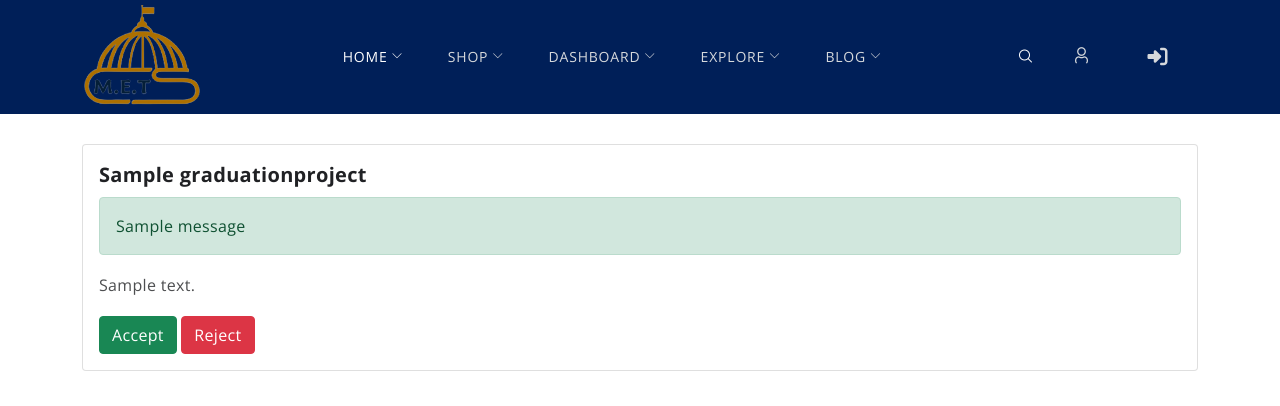
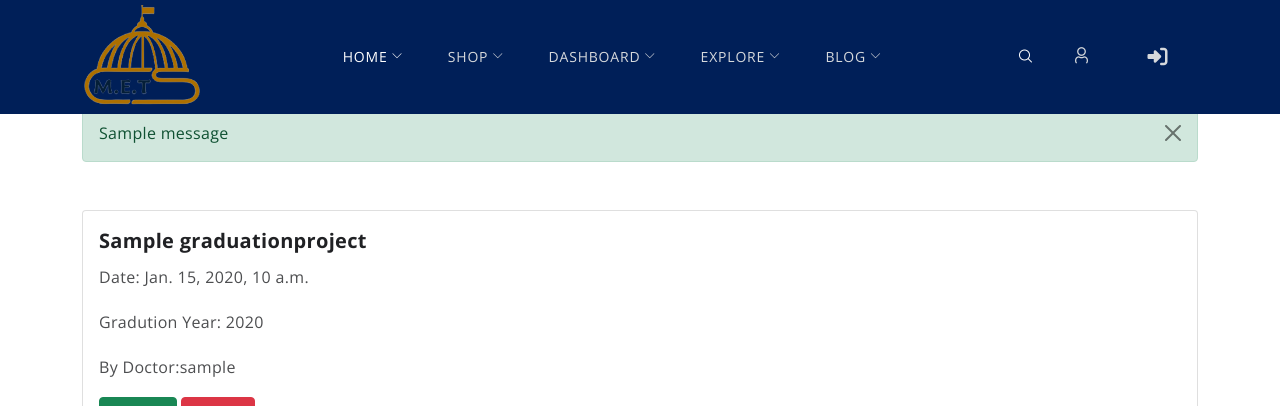
Before and after one commit to Mohamed00Abdelmonem/Graduation-Project, a Django app: page /project/pending_projects/ in a window 1280 px wide. Shown: the top 406 px of the page. Run offline with Django 5.2, Linux system fonts and the light colour scheme; tables that the repository leaves empty hold one stand-in row (values such as "Sample post"); one stand-in notice (Sample message) is shown; some libraries are stand-ins or nearby versions.

Commit message:
Feature: add project_detail for pending projects

```diff
--- a/graduation_project/models.py
+++ b/graduation_project/models.py
@@ -46,7 +46,7 @@ class GraduationProject(models.Model):
     created_at = models.DateTimeField(auto_now_add=True)
     updated_at = models.DateTimeField(auto_now=True)
     view_count = models.PositiveIntegerField(default=0)  # Added field
-    slug = models.SlugField(null=True, blank=True)
+    slug = models.SlugField(unique=True, null=True, blank=True)
 
 
     def get_lat_lng(self):
--- a/graduation_project/templates/pending_projects.html
+++ b/graduation_project/templates/pending_projects.html
@@ -3,27 +3,31 @@
 {% block body %}
     <div class="container mt-5">
         <h1>Pending Projects</h1>
-        {% for project in projects %}
 
-            <div class="card mb-5 mt-5">
-
-                <div class="card-body">
-
-                    <h5 class="card-title">{{ project.title }}</h5>
-
-
+        <!-- Display Django Messages at the Top of the Page -->
         {% if messages %}
             <div class="messages">
                 {% for message in messages %}
-                                <div class="alert {% if message.tags %}alert-{{ message.tags }}{% endif %}">
+                    <div class="alert {% if message.tags %}alert-{{ message.tags }}{% endif %} alert-dismissible fade show" role="alert">
                         {{ message }}
+                        <button type="button" class="btn-close" data-bs-dismiss="alert" aria-label="Close"></button>
                     </div>
                 {% endfor %}
             </div>
         {% endif %}
 
+        <!-- Iterate Over Projects -->
+        {% for project in projects %}
+            <div class="card mb-5 mt-5">
+                <div class="card-body">
+                    <h5 class="card-title">
+                        <a href="{% url 'project:project_detail' project.slug %}">{{ project.title }}</a>
+                    </h5>
+                    <p>Date: {{ project.updated_at }}</p>
+                    <p>Gradution Year: {{ project.graduation_year }}</p>
+                    <p>By Doctor:{{ project.doctor }}</p>
 
-                    <p class="card-text">{{ project.description }}</p>
+                    <!-- Action Buttons -->
                     <a href="{% url 'project:approve_project' project.id %}" class="btn btn-success">Accept</a>
                     <a href="{% url 'project:reject_project' project.id %}" class="btn btn-danger">Reject</a>
                 </div>
```
Also changed, not shown: graduation_project/migrations/0009_alter_graduationproject_slug.py (added). Lines whose indentation alone changed are shown as unchanged.
